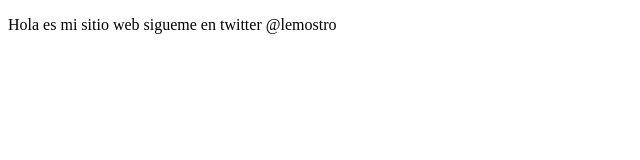
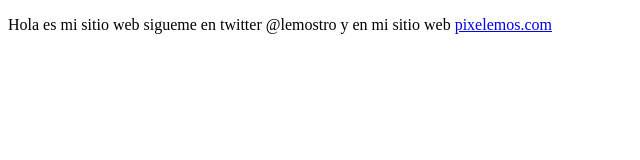
Before and after one commit to Pixelemos/prework, a plain HTML site: page index.html in a window 1280 px wide. Shown: the whole page, without its empty margins (0-640 px from the left). Drawn offline with Linux system fonts and the light colour scheme.

Commit message:
agregamos sitio web

```diff
--- a/index.html
+++ b/index.html
@@ -7,6 +7,6 @@
     <title>Hola mundo pedorro!</title>
 </head>
 <body>
-    <p>Hola es mi sitio web sigueme en twitter @lemostro</p>
+    <p>Hola es mi sitio web sigueme en twitter @lemostro y en mi sitio web <a href="https://pixelemos.com">pixelemos.com</a></p>
 </body>
 </html>
```
